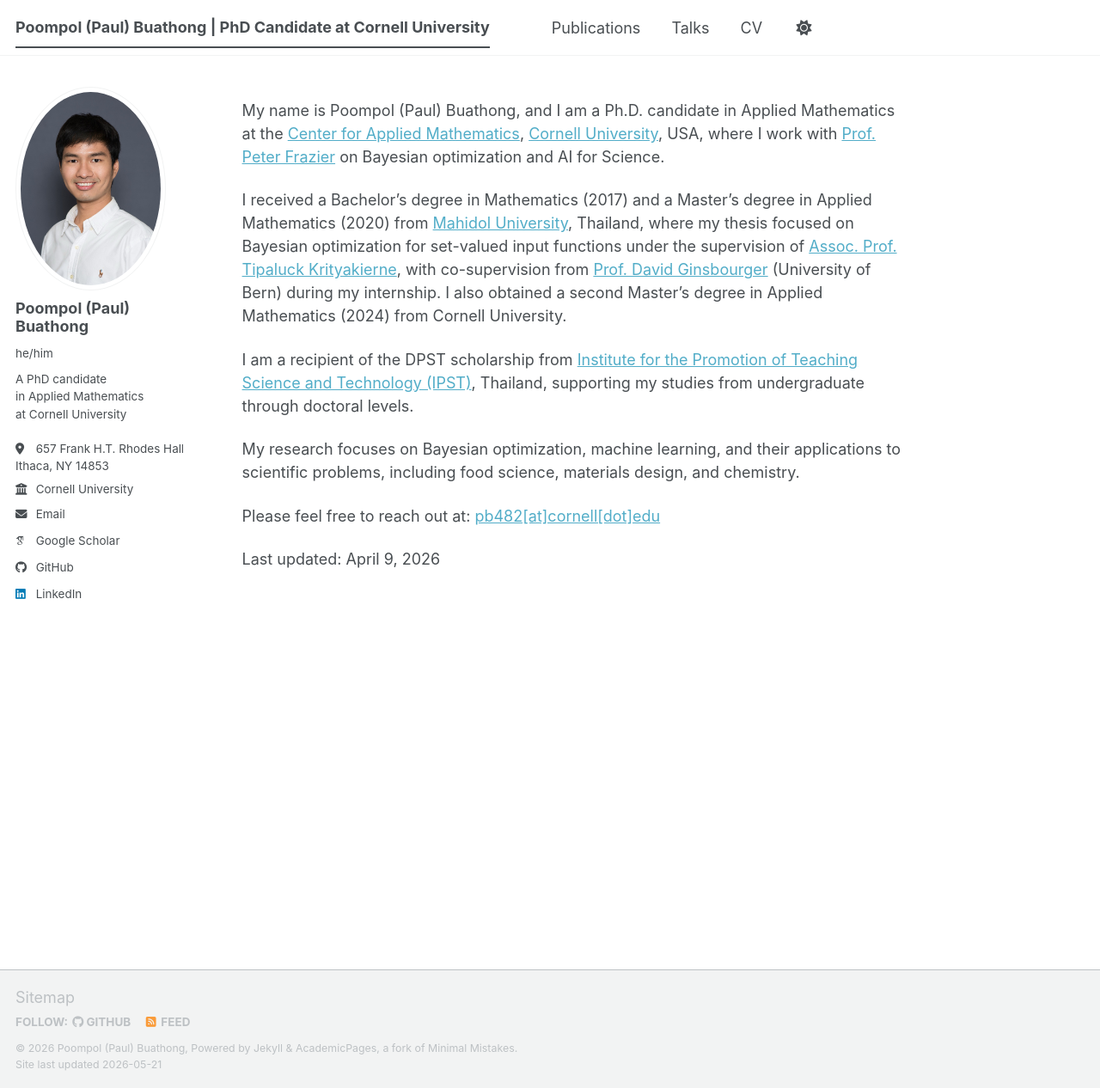
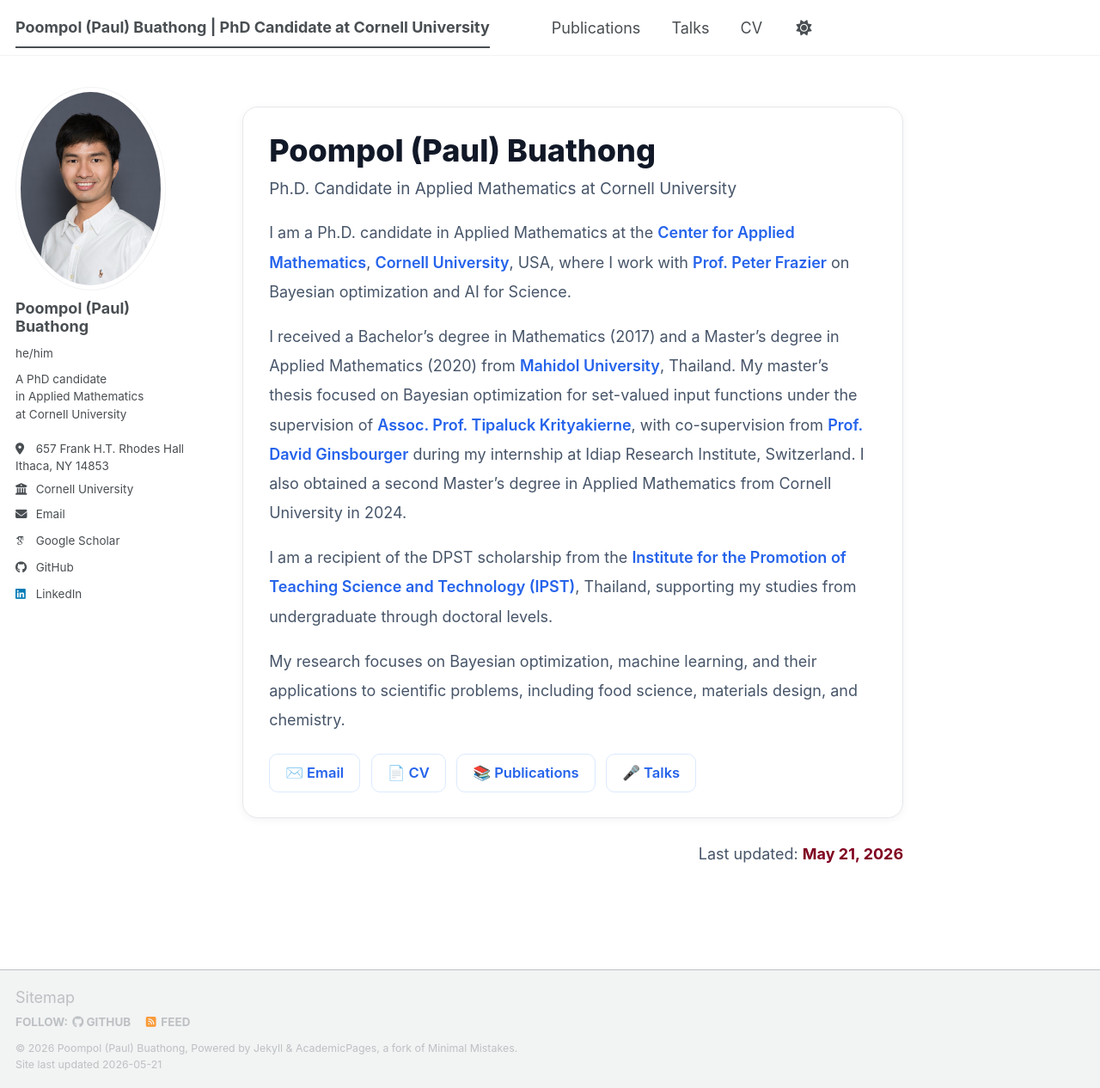
Before and after one commit to poompol/poompol.github.io, a Jekyll site: the page built from _pages/about.md, in a window 1280 px wide and 1266 px high. Shown: the whole window at 86% size. Built offline with Jekyll 4.4.1, drawn with Linux system fonts in a browser that asks for light colours; some web fonts are replaced; a script bundle is joined from its source files by our own code; library files that are not in the unit come from our copies.

Commit message:
Update about.md

```diff
--- a/_pages/about.md
+++ b/_pages/about.md
@@ -6,14 +6,148 @@ redirect_from:
   - /about/
   - /about.html
 ---
-My name is Poompol (Paul) Buathong, and I am a Ph.D. candidate in Applied Mathematics at the [Center for Applied Mathematics](https://cam.cornell.edu/), [Cornell University](https://www.cornell.edu/), USA, where I work with [Prof. Peter Frazier](https://people.orie.cornell.edu/pfrazier/) on Bayesian optimization and AI for Science.
 
-I received a Bachelor’s degree in Mathematics (2017) and a Master’s degree in Applied Mathematics (2020) from [Mahidol University](https://mahidol.ac.th), Thailand, where my thesis focused on Bayesian optimization for set-valued input functions under the supervision of [Assoc. Prof. Tipaluck Krityakierne](https://sites.google.com/view/tipaluck/), with co-supervision from [Prof. David Ginsbourger](https://ginsbourger.github.io) (University of Bern) during my internship. I also obtained a second Master’s degree in Applied Mathematics (2024) from Cornell University.
+<style>
+.home-intro {
+  margin-top: 0.5rem;
+  margin-bottom: 2rem;
+}
 
-I am a recipient of the DPST scholarship from [Institute for the Promotion of Teaching Science and Technology (IPST)](https://www.ipst.ac.th/ipsten), Thailand, supporting my studies from undergraduate through doctoral levels.
+.home-card {
+  background: #ffffff;
+  border: 1px solid #e5e7eb;
+  border-radius: 18px;
+  padding: 1.6rem 1.7rem;
+  margin-bottom: 1.4rem;
+  box-shadow: 0 2px 10px rgba(15, 23, 42, 0.05);
+  transition: all 0.18s ease;
+}
 
+.home-card:hover {
+  transform: translateY(-2px);
+  box-shadow: 0 8px 22px rgba(15, 23, 42, 0.08);
+}
+
+.home-name {
+  font-size: 2rem;
+  font-weight: 800;
+  color: #111827;
+  margin-bottom: 0.4rem;
+  line-height: 1.2;
+}
+
+.home-role {
+  font-size: 1.05rem;
+  color: #475569;
+  line-height: 1.7;
+  margin-bottom: 1rem;
+}
+
+.home-text {
+  color: #475569;
+  line-height: 1.9;
+  font-size: 1rem;
+  margin-bottom: 1rem;
+}
+
+.home-text a {
+  color: #2563eb;
+  text-decoration: none;
+  font-weight: 600;
+}
+
+.home-text a:hover {
+  text-decoration: underline;
+}
+
+.home-links {
+  display: flex;
+  flex-wrap: wrap;
+  gap: 0.7rem;
+  margin-top: 1.2rem;
+}
+
+.home-links a {
+  display: inline-flex;
+  align-items: center;
+  gap: 0.35rem;
+  padding: 0.5rem 1rem;
+  border-radius: 10px;
+  border: 1px solid #dbeafe;
+  background: #ffffff;
+  color: #2563eb;
+  font-size: 0.92rem;
+  font-weight: 600;
+  text-decoration: none !important;
+  transition: all 0.15s ease;
+}
+
+.home-links a:hover {
+  background: #eff6ff;
+  border-color: #93c5fd;
+  color: #1d4ed8;
+}
+
+.home-section-title {
+  margin-top: 2.5rem;
+  margin-bottom: 1rem;
+  font-size: 1.7rem;
+  font-weight: 800;
+  color: #111827;
+}
+</style>
+
+<div class="home-intro">
+
+<div class="home-card">
+
+<div class="home-name">
+Poompol (Paul) Buathong
+</div>
+
+<div class="home-role">
+Ph.D. Candidate in Applied Mathematics at Cornell University
+</div>
+
+<div class="home-text">
+I am a Ph.D. candidate in Applied Mathematics at the
+<a href="https://cam.cornell.edu/">Center for Applied Mathematics</a>,
+<a href="https://www.cornell.edu/">Cornell University</a>, USA, where I work with
+<a href="https://people.orie.cornell.edu/pfrazier/">Prof. Peter Frazier</a>
+on Bayesian optimization and AI for Science.
+</div>
+
+<div class="home-text">
+I received a Bachelor’s degree in Mathematics (2017) and a Master’s degree in Applied Mathematics (2020) from
+<a href="https://mahidol.ac.th">Mahidol University</a>, Thailand.
+My master’s thesis focused on Bayesian optimization for set-valued input functions under the supervision of
+<a href="https://sites.google.com/view/tipaluck/">Assoc. Prof. Tipaluck Krityakierne</a>,
+with co-supervision from
+<a href="https://ginsbourger.github.io">Prof. David Ginsbourger</a>
+during my internship at Idiap Research Institute, Switzerland.
+I also obtained a second Master’s degree in Applied Mathematics from Cornell University in 2024.
+</div>
+
+<div class="home-text">
+I am a recipient of the DPST scholarship from the
+<a href="https://www.ipst.ac.th/ipsten">Institute for the Promotion of Teaching Science and Technology (IPST)</a>, Thailand, supporting my studies from undergraduate through doctoral levels.
+</div>
+
+<div class="home-text">
 My research focuses on Bayesian optimization, machine learning, and their applications to scientific problems, including food science, materials design, and chemistry.
+</div>
 
-Please feel free to reach out at: [pb482\[at\]cornell\[dot\]edu](mailto:pb482@cornell.edu)
+<div class="home-links">
+  <a href="mailto:pb482@cornell.edu">✉️ Email</a>
+  <a href="/cv/">📄 CV</a>
+  <a href="/publications/">📚 Publications</a>
+  <a href="/talks/">🎤 Talks</a>
+</div>
 
-Last updated: April 9, 2026
+</div>
+
+<div class="home-text" style="text-align:right; margin-top:0.5rem;">
+Last updated: <strong style="color:#800020;">May 21, 2026</strong>
+</div>
+
+</div>
```
